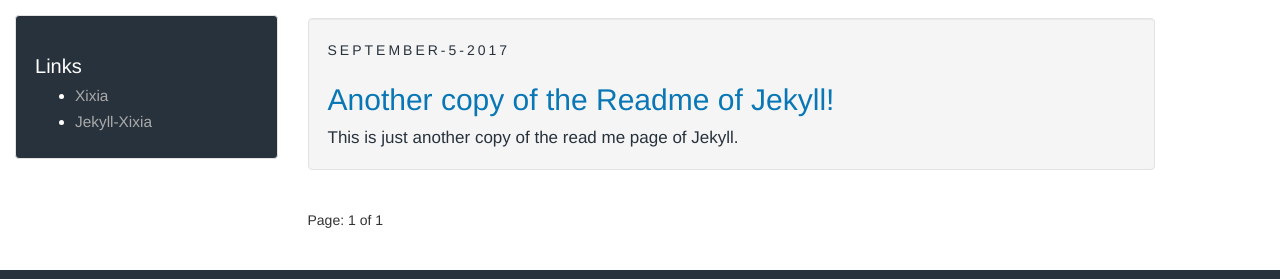
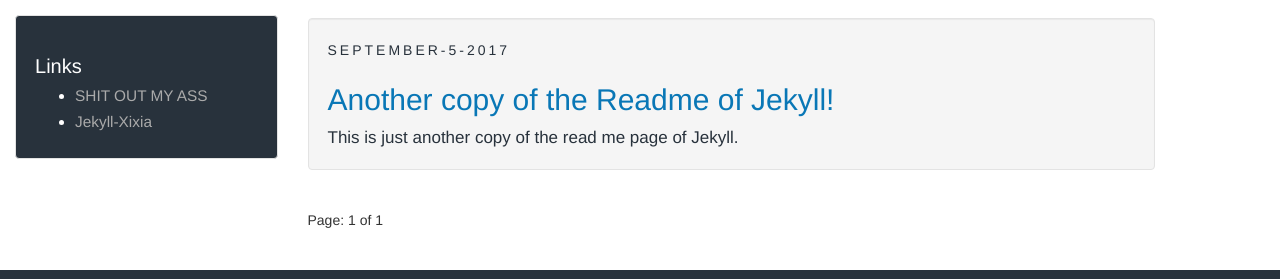
Before and after one commit to MoserMark/TEST1, a Jekyll site: the page built from index.html, in a window 1280 px wide and 1038 px high. Shown: the part 728-1007 px from the top of the window. Built offline with Jekyll 4.4.1, drawn with Linux system fonts in a browser that asks for light colours; the list of posts is cut into pages by our own code.

Commit message:
Update links.yml

```diff
--- a/_data/links.yml
+++ b/_data/links.yml
@@ -1,5 +1,5 @@
 - url: "http://xixia.info"
-  title: "Xixia"
+  title: "SHIT OUT MY ASS"
 
 - url: "https://github.com/zxixia/jekyll-xixia"
   title: "Jekyll-Xixia"
```
